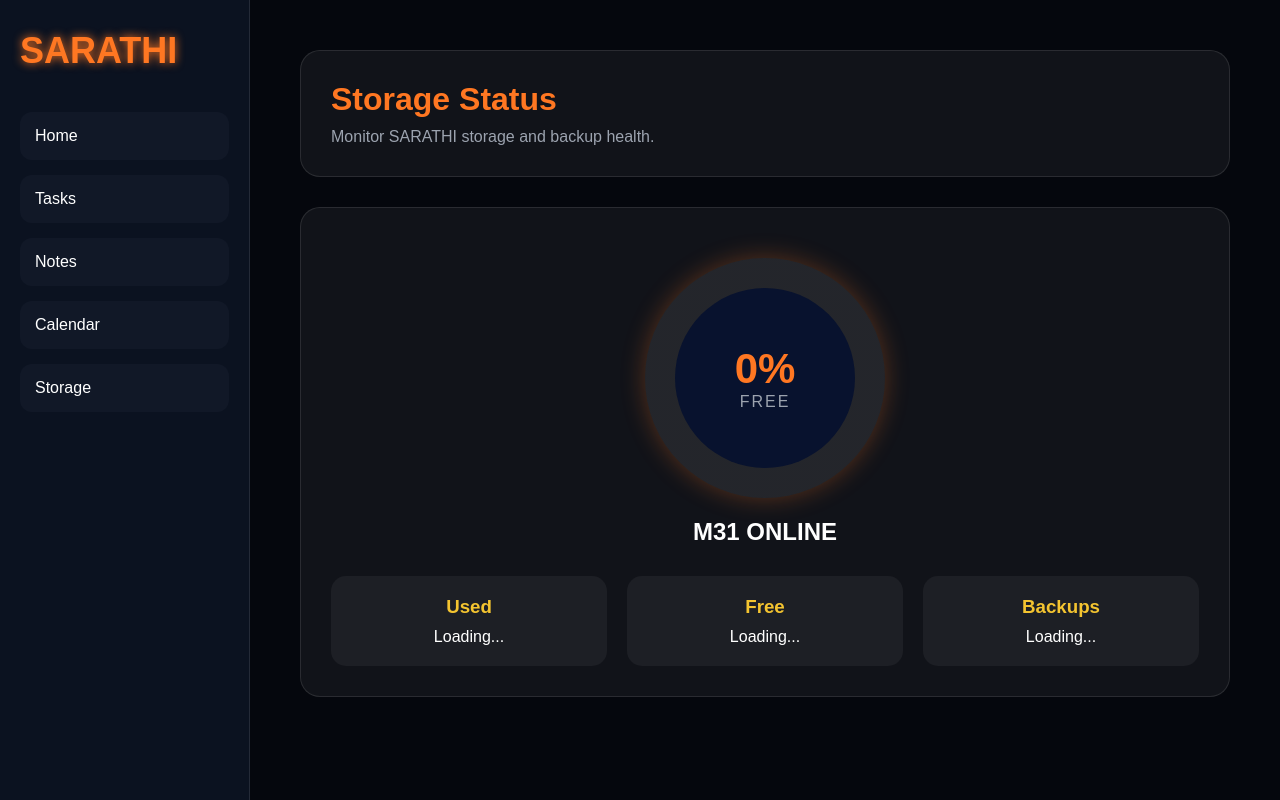
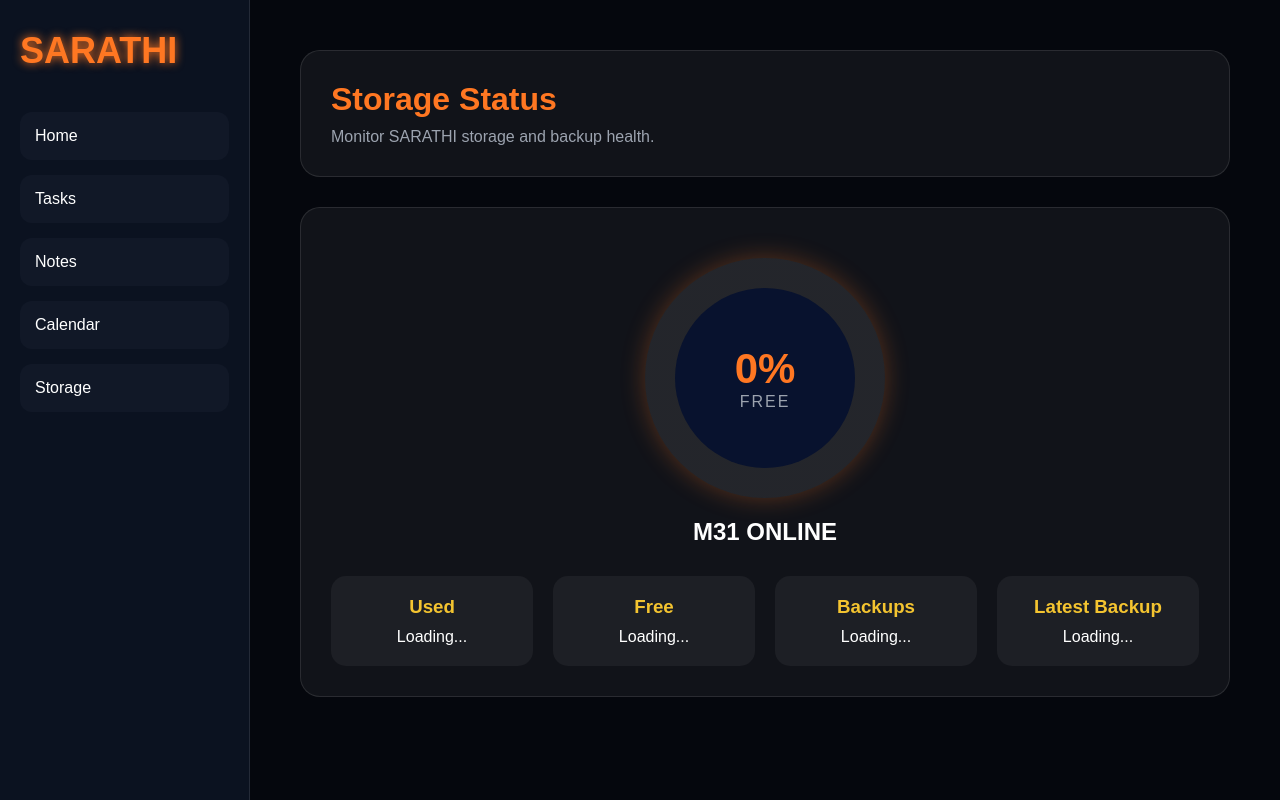
Before and after one commit to bsvk2194/sarathi, a Flask app: page /storage in a window 1280 px wide. Run offline with Flask 3, Linux system fonts and the light colour scheme; data that the repository does not hold is empty.

Commit message:
storage page update

```diff
--- a/templates/storage.html
+++ b/templates/storage.html
@@ -203,6 +203,16 @@ Storage Status
 
         </div>
 
+        <div class="stat-box">
+
+            <h3>Latest Backup</h3>
+
+            <p id="latestBackup">
+                Loading...
+            </p>
+
+        </div>
+
     </div>
 
 </div>
@@ -258,6 +268,11 @@ async function loadStorage(){
         data.backup_count
 
     document.getElementById(
+        'latestBackup'
+    ).innerText =
+        data.latest_backup
+
+    document.getElementById(
         'storageRing'
     ).style.background =
     `conic-gradient(
```
